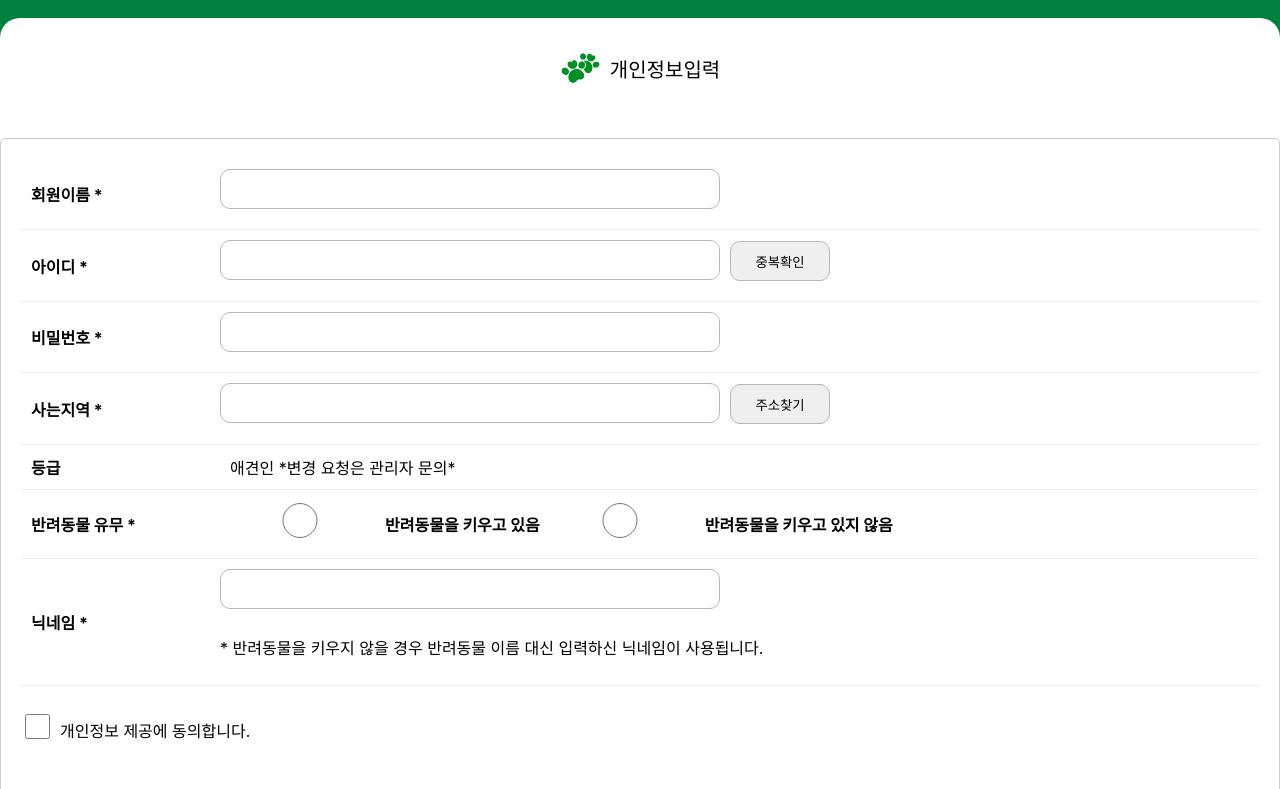
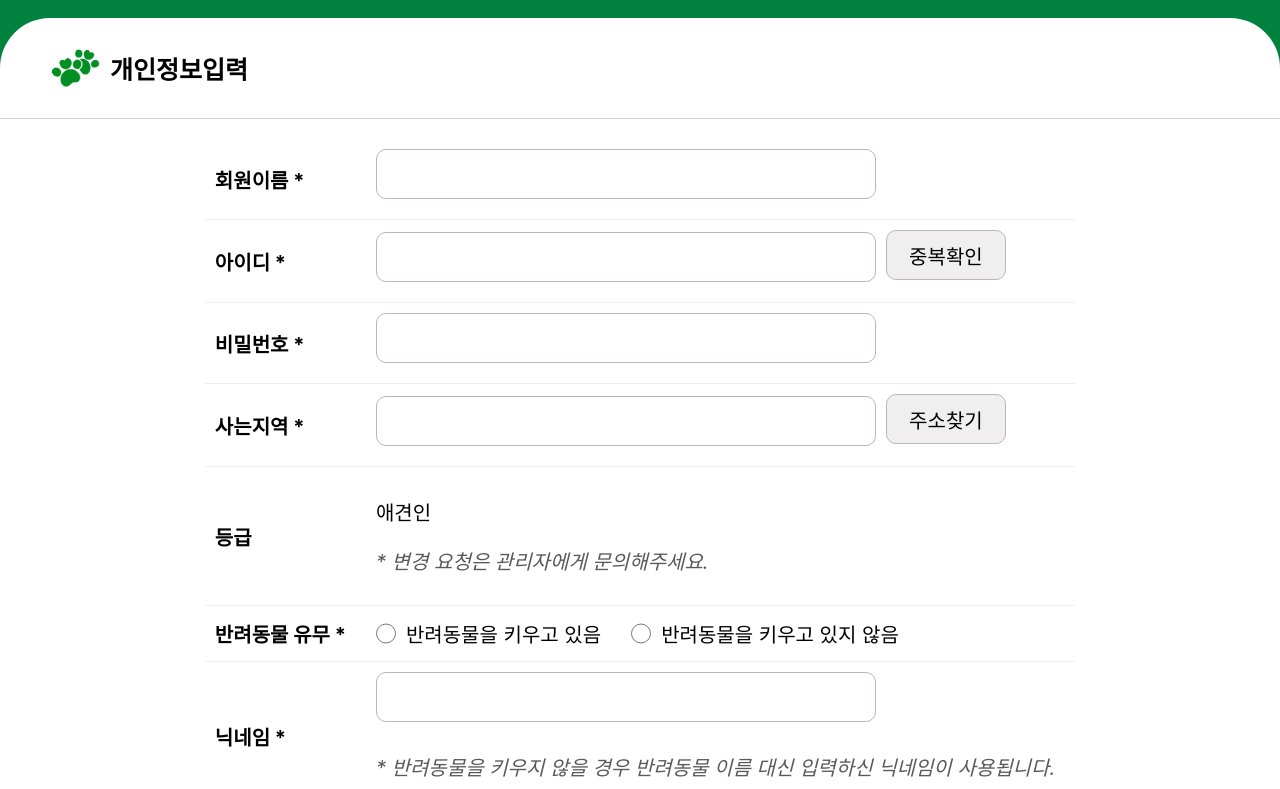
Before and after one commit to dolbosigae-project/frontend, a React (Create React App) app in the folder front-app/: page /member/register in a window 1280 px wide. Shown: the part 551-1340 px from the top of the page. Built offline with nearby package versions, Linux system fonts and the light colour scheme.

Commit message:
회원가입 css

```diff
--- a/front-app/src/components/MemberRegister.js
+++ b/front-app/src/components/MemberRegister.js
@@ -163,13 +163,15 @@ export default function MemberRegister() {
               <tr>
                 <td><label>등급</label></td>
                 <td>
-                  <span>애견인 *변경 요청은 관리자 문의*</span>
+                  <p>애견인</p>
+                  <p className={styles.notice}>* 변경 요청은 관리자에게 문의해주세요.</p>
                 </td>
               </tr>
               <tr>
                 <td><label>반려동물 유무 *</label></td>
                 <td>
-                  <div>
+                  <div className={styles.radio_set}>
+                    <label>
                       <input
                         type="radio"
                         name="boardMemberPetWith"
@@ -177,7 +179,9 @@ export default function MemberRegister() {
                         id='Y'
                         onChange={handlePetChange}
                       />
-                    <label htmlFor='Y'>반려동물을 키우고 있음</label>
+                      반려동물을 키우고 있음
+                    </label>
+                    <label>
                       <input
                         type="radio"
                         name="boardMemberPetWith"
@@ -185,7 +189,8 @@ export default function MemberRegister() {
                         id='N'
                         onChange={handlePetChange}
                       />
-                    <label htmlFor='N'>반려동물을 키우고 있지 않음</label>
+                      반려동물을 키우고 있지 않음
+                    </label>
                   </div>
                 </td>
               </tr>
@@ -194,7 +199,7 @@ export default function MemberRegister() {
                   <td><label>닉네임 *</label></td>
                   <td>
                     <input type="text" name="boardMemberNick" required />
-                    <p>* 반려동물을 키우지 않을 경우 반려동물 이름 대신 입력하신 닉네임이 사용됩니다.</p>
+                    <p className={styles.notice}>* 반려동물을 키우지 않을 경우 반려동물 이름 대신 입력하신 닉네임이 사용됩니다.</p>
                   </td>
                 </tr>
               )}
@@ -235,7 +240,7 @@ export default function MemberRegister() {
                         <option value="T">산책 프로필을 노출합니다.</option>
                         <option value="F">산책 프로필을 노출하지 않습니다.</option>
                       </select>
-                      <p>산책 프로필 노출 여부는 마이페이지에서 언제든 수정할 수 있습니다.</p>
+                      <p className={styles.notice}>산책 프로필 노출 여부는 마이페이지에서 언제든 수정할 수 있습니다.</p>
                     </td>
                   </tr>
                   <tr>
@@ -260,7 +265,7 @@ export default function MemberRegister() {
                         }}
                       ></div>
                       <input type="hidden" name="boardMemberProfile" />
-                      <p>└ 상자 안에 프로필 이미지를 드래그해주세요.</p>
+                      <p className={styles.notice}>└ 상자 안에 프로필 이미지를 드래그해주세요.</p>
                     </td>
                   </tr>
                 </>
--- a/front-app/src/css/memberRegister.module.css
+++ b/front-app/src/css/memberRegister.module.css
@@ -1,5 +1,4 @@
 .sub_title_container {
-  justify-content: center;
   align-items: center;
   height: 100px;
   background-color: #00823E;
@@ -14,15 +13,17 @@
   align-items: center;
   z-index: 3;
   position: relative;
+  padding-left: 50px;
 }
 
-.logo_small {
-  width: 40px;
+.sentence img {
+  width: 50px;
 }
 
 .sentence p {
   padding-left: 10px;
-  font-size: 20px;
+  font-size: 25px;
+  font-weight: bold;
   margin: 0;
 }
 
@@ -32,16 +33,15 @@
   width: 100%;
   height: 100%;
   background-color: #FFFFFF;
-  border-radius: 20px 20px 0 0;
+  border-radius: 50px 50px 0 0;
   z-index: 1;
 }
 
 .form_container {
-  background-color: #FFFFFF;
   padding: 20px;
-  border: 1px solid #CCCCCC;
-  border-radius: 5px;
-  margin-top: 20px;
+  border-top: 1px solid #CCCCCC;
+  display: flex;
+  justify-content: center;
 }
 
 .form_table {
@@ -51,8 +51,9 @@
 
 .form_table td {
   padding: 10px;
-  vertical-align: middle;
+  padding-right: 20px;
   border-bottom: 1px solid #EEEEEE;
+  font-size: 20px;
 }
 
 .form_table label {
@@ -62,23 +63,50 @@
 .form_table input[type="text"],
 .form_table input[type="password"],
 .form_table input[type="number"],
-.form_table input[type="file"],
-.form_table select {
+.form_table input[type="file"] {
   width: 500px;
   padding: 8px;
   box-sizing: border-box;
   border: 1px solid #BEB4B4;
   border-radius: 10px;
-  height: 40px;
+  height: 50px;
+  margin-right: 10px;
+  font-size: 20px;
+}
+
+.form_table select{
+  width: 120px;
+  padding: 8px;
+  box-sizing: border-box;
+  border: 1px solid #BEB4B4;
+  border-radius: 10px;
+  height: 50px;
+  margin-right: 10px;
+  font-size: 20px;
+}
+
+.form_table select[name="petWalkProfile"] {
+  width: 500px;
+  padding: 8px;
+  box-sizing: border-box;
+  border: 1px solid #BEB4B4;
+  border-radius: 10px;
+  height: 50px;
   margin-right: 10px;
 }
 
+.notice{
+  font-style: italic;
+  color: #595959;
+}
+
 .form_table button {
-  width: 100px;
-  height: 40px;
+  width: 120px;
+  height: 50px;
   border: 1px solid #BEB4B4;
   background-color: #EFEFEF;
   transition: box-shadow 0.3s ease;
+  font-size: 20px;
 }
 
 .form_table button:hover {
@@ -86,11 +114,29 @@
 }
 
 .form_table input[type="radio"] {
-  margin-right: 10px;
+  width: auto; /* auto width to fit content */
+  margin-right: 5px; /* slight margin for spacing */
 }
 
-.form_table span{
-  padding-left: 10px;
+.radio_set {
+  display: flex;
+  flex-flow: row nowrap;
+  align-items: center;
+}
+
+.radio_set label {
+  display: flex;
+  align-items: center;
+  margin-right: 30px;
+  font-size: 20px;
+  font-weight: normal;
+}
+
+.radio_set input[type="radio"] {
+  margin: 0;
+  margin-right: 10px;
+  vertical-align: middle;
+  width: 20px;
 }
 
 .form_table div {
@@ -109,12 +155,13 @@
   border: none;
   background-color: #00823E;
   color: white;
-  border-radius: 5px;
+  border-radius: 10px;
   cursor: pointer;
   width: 200px;
-  height: 50px;
-  margin: 0 10px; /* 버튼 간의 간격 조정 */
+  height: 60px;
+  margin: 0 10px;
   margin-top: 50px;
+  font-size: 20px;
 }
 
 .form_buttons button[type="button"] {
@@ -135,3 +182,7 @@
 .checkbox_container input {
   margin-right: 10px;
 }
+
+.checkbox_container label{
+  font-size: 20px;
+}
```
Lines whose indentation alone changed are shown as unchanged.
